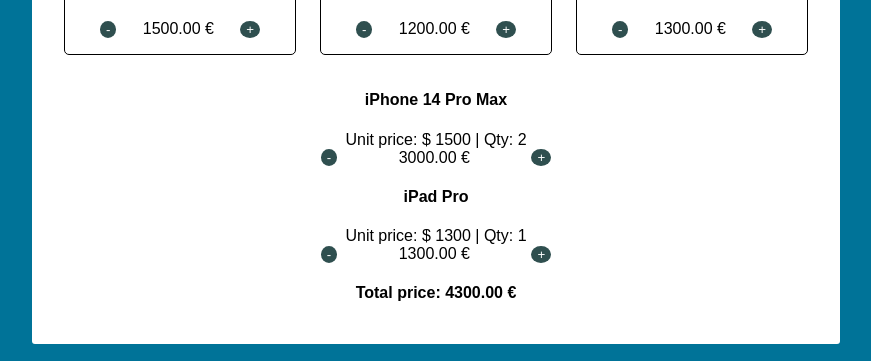
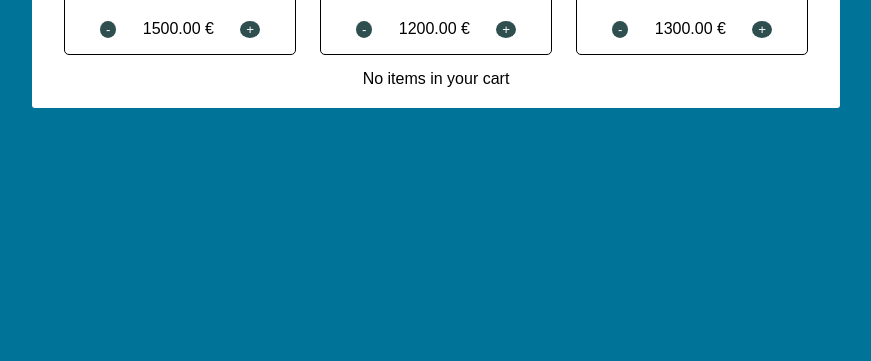
Before and after one commit to Thorn5/Nuria-React, a React (Create React App) app: page / in a window 1280 px wide. Shown: the part 572-933 px from the top of the page, without its empty margins (204-1075 px from the left). After the commit the page ends 800 px from the top, so only its background shows below. Built offline with nearby package versions, Linux system fonts and the light colour scheme.

Commit message:
adding solution

```diff
--- a/src/components/Eshop.js
+++ b/src/components/Eshop.js
@@ -1,9 +1,10 @@
+import {useState} from 'react';
 import ProductList from "./ProductList";
 import Header from "./Header";
 import ShoppingCart from "./ShoppingCart";
 
 const Eshop = () => {
-  const products = [
+  const [products] = useState([
     {
       sku: 1,
       stock: 10,
@@ -28,28 +29,19 @@
         "https://d1eh9yux7w8iql.cloudfront.net/product_images/338084_7fcba852-8e68-44da-97d1-a10b74a1349f.jpg",
       price: 1300
     }
-  ];
+    ]);
 
-  const cart = [
-    {
-      sku: 1,
-      qty: 2,
-      name: "iPhone 14 Pro Max",
-      price: 1500
-    },
-    {
-      sku: 3,
-      qty: 1,
-      name: "iPad Pro",
-      price: 1300
-    }
-  ];
+
+
+  const [cart, setCart] = useState([]);
+
+  console.log(cart, 'cart');
 
   return (
     <>
       <Header cart={cart} />
-      <ProductList products={products} cart={cart} />
-      <ShoppingCart cart={cart} />
+      <ProductList products={products} cart={cart} setCart={setCart} />
+      <ShoppingCart setCart={setCart} cart={cart} />
     </>
   );
 };
--- a/src/components/Header.js
+++ b/src/components/Header.js
@@ -15,7 +15,7 @@
             🛒
           </span>
         </div>
-        <span> {getTotalItems()} </span>
+        <span> {getTotalItems(cart)} </span>
       </div>
     </div>
   );
--- a/src/components/ProductCard.js
+++ b/src/components/ProductCard.js
@@ -1,6 +1,6 @@
 import { decrease, increase } from "../utils";
 
-const ProductCard = ({ product, cart }) => {
+const ProductCard = ({ product, cart, setCart }) => {
   return (
     <div className="product-card">
       <div className="img-container">
@@ -8,9 +8,9 @@
       </div>
       <h3>{product.name}</h3>
       <div className="card-buttons">
-        <button onClick={() => decrease(cart, product)}>-</button>
+        <button onClick={() => setCart(decrease(cart, product))}>-</button>
         <div>{parseFloat(product.price).toFixed(2)} €</div>
-        <button onClick={() => increase(cart, product)}>+</button>
+        <button onClick={() => setCart(increase(cart, product))}>+</button>
       </div>
     </div>
   );
--- a/src/components/ProductList.js
+++ b/src/components/ProductList.js
@@ -1,10 +1,10 @@
 import ProductCard from "./ProductCard";
 
-const ProductList = ({ products, cart }) => {
+const ProductList = ({ products, cart, setCart }) => {
   return (
     <div className="products-container">
       {products.map((product) => (
-        <ProductCard key={product.sku} product={product} cart={cart} />
+        <ProductCard key={product.sku} product={product} cart={cart} setCart={setCart} />
       ))}
     </div>
   );
--- a/src/components/ShoppingCart.js
+++ b/src/components/ShoppingCart.js
@@ -1,6 +1,6 @@
 import { decrease, increase, getTotalPrice } from "../utils";
 
-const ShoppingCart = ({ cart }) => {
+const ShoppingCart = ({ cart, setCart }) => {
   return cart.length ? (
     <>
       {cart.map((product) => (
@@ -10,9 +10,9 @@
             Unit price: $ {product.price} | Qty: {product.qty}
           </div>
           <div className="cart-buttons">
-            <button onClick={() => decrease(cart, product)}>-</button>
+            <button onClick={() => setCart(decrease(cart, product))}>-</button>
             <span>{parseFloat(product.price * product.qty).toFixed(2)} €</span>
-            <button onClick={() => increase(cart, product)}>+</button>
+            <button onClick={() => setCart(increase(cart, product))}>+</button>
           </div>
         </div>
       ))}
--- a/src/utils.js
+++ b/src/utils.js
@@ -1,11 +1,24 @@
 export const decrease = (cart, product) => {
-    console.log(`Decrease product with sku ${product.sku}`);
-  };
+    const article = cart.find((item) => item.sku === product.sku);
+    return article && article.qty === 1
+    ? cart.filter((item) => item.sku !== article.sku)
+    : cart.map((item) => item.sku === product.sku
+    ? {...item, qty: item.qty - 1}
+    : item)
+};
 
-  export const increase = (cart, product) => {
-    console.log(`Increase product with sku ${product.sku}`);
-  };
+export const increase = (cart, product) => {
+    const item = {...product};
+    delete item.stock;
+    const article = cart.find((cartItem) => cartItem.sku === item.sku);
+    return !article
+    ?[{...item, qty: 1}, ...cart]
+    : cart.map((cartItem) => cartItem.sku === item.sku
+    ? {...cartItem, qty: cartItem.qty + 1}
+    : cartItem
+    )
+};
 
-  export const getTotalPrice = (cart) => parseFloat(4300).toFixed(2);
+export const getTotalPrice = (cart) => parseFloat(cart.reduce((p, c) => p + c.qty * c.price, 0)).toFixed(2);
 
-  export const getTotalItems = (cart) => 0;
+export const getTotalItems = (cart) => cart.reduce((p, c) => p + c.qty, 0);
```
